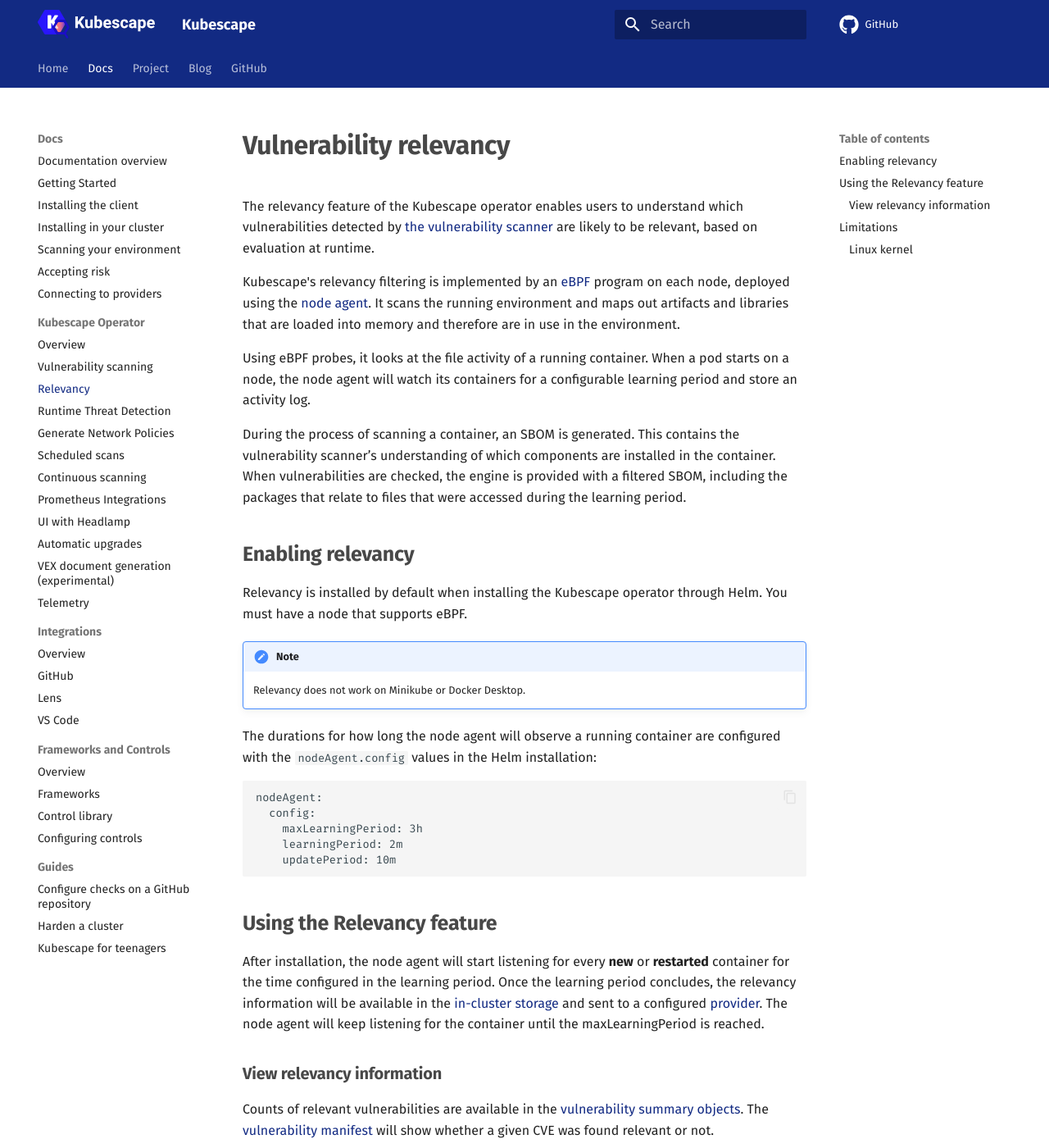
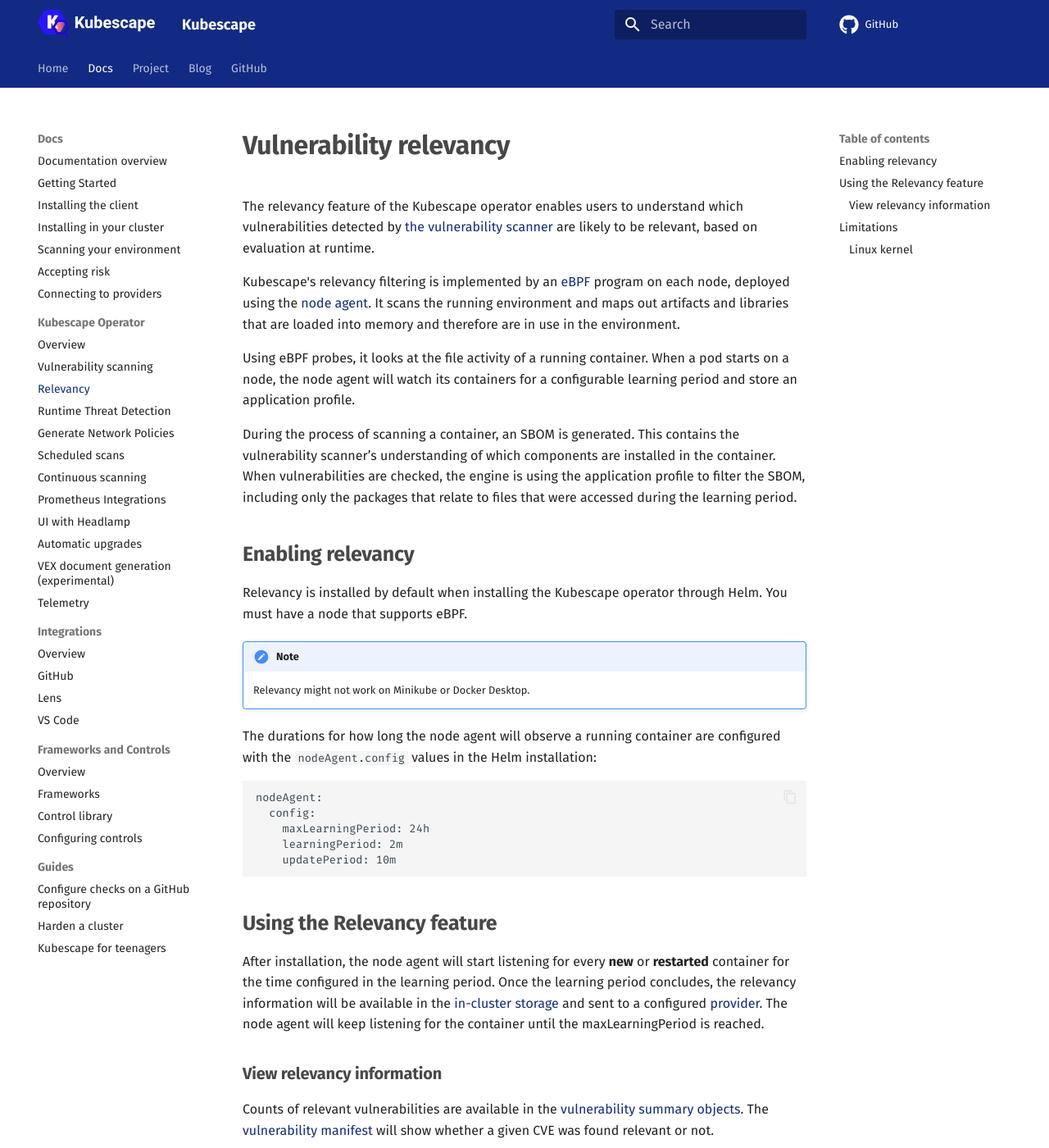
Before and after one commit to kubescape/kubescape.io, an MkDocs documentation site: the page built from docs/docs/operator/relevancy.md, in a window 1280 px wide and 1400 px high. Shown: the whole window at 82% size. Built offline with MkDocs 1.6.1 and Material for MkDocs 9.7.7, drawn with Linux system fonts in a browser that asks for light colours; comment, search, counter and statistics services are not loaded; some of the changed text lies outside the part shown.

Commit message:
update relevancy doc
Signed-off-by: Matthias Bertschy <matthias.bertschy@gmail.com>
Signed-off-by: Oshrat <oshratn@armosec.io>

````diff
--- a/docs/docs/operator/relevancy.md
+++ b/docs/docs/operator/relevancy.md
@@ -4,9 +4,9 @@
 
 Kubescape's relevancy filtering is implemented by an [eBPF](https://ebpf.io/) program on each node, deployed using the [node agent](index.md#node-agent). It scans the running environment and maps out artifacts and libraries that are loaded into memory and therefore are in use in the environment.
 
-Using eBPF probes, it looks at the file activity of a running container. When a pod starts on a node, the node agent will watch its containers for a configurable learning period and store an activity log.
+Using eBPF probes, it looks at the file activity of a running container. When a pod starts on a node, the node agent will watch its containers for a configurable learning period and store an application profile.
 
-During the process of scanning a container, an SBOM is generated. This contains the vulnerability scanner’s understanding of which components are installed in the container. When vulnerabilities are checked, the engine is provided with a filtered SBOM, including the packages that relate to files that were accessed during the learning period.
+During the process of scanning a container, an SBOM is generated. This contains the vulnerability scanner’s understanding of which components are installed in the container. When vulnerabilities are checked, the engine is using the application profile to filter the SBOM, including only the packages that relate to files that were accessed during the learning period.
 
 
 ## Enabling relevancy
@@ -14,14 +14,14 @@
 Relevancy is installed by default when installing the Kubescape operator through Helm.  You must have a node that supports eBPF.
 
 !!! note Note
-    Relevancy does not work on Minikube or Docker Desktop.
+    Relevancy might not work on Minikube or Docker Desktop.
 
 The durations for how long the node agent will observe a running container are configured with the `nodeAgent.config` values in the Helm installation:
 
 ```
 nodeAgent:
   config:
-    maxLearningPeriod: 3h
+    maxLearningPeriod: 24h
     learningPeriod: 2m
     updatePeriod: 10m
 ```
@@ -52,7 +52,13 @@
 gke.gcr.io-fluent-bit-gke-exporter-v0.26.0-gke.5-sha256-1de68ae89a169af1013424adc95a29fd1ed8b35694c1323f245c39d647fe0876-fe0876                   2024-02-13T09:12:01Z
 ```
 
-To view the filtered information:
+Filtered information are not stored by default, but if enabled, you can view them in the `kubescape` namespace:
+
+```
+kubevuln:
+  config:
+    storeFilteredSbom: false
+```
 
 ```
 % kubectl get -n kubescape sbomsyftfiltereds
````
Also changed, not shown: other parts of docs/docs/operator/relevancy.md (+1 -1 lines).
